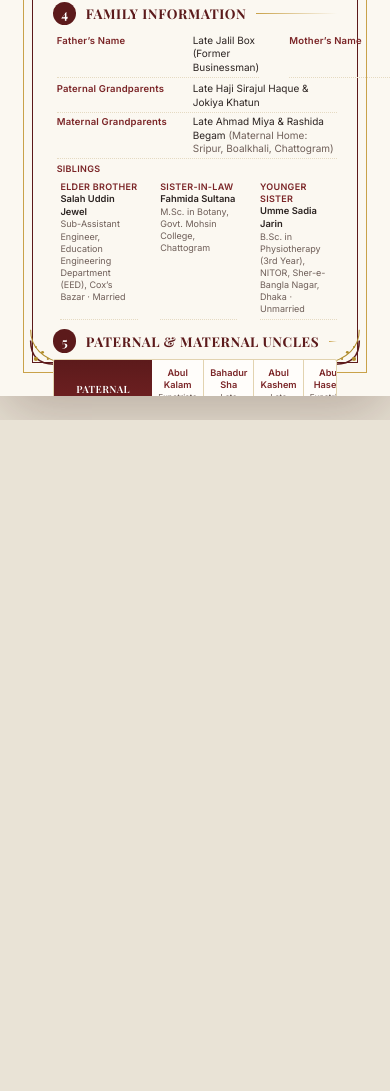
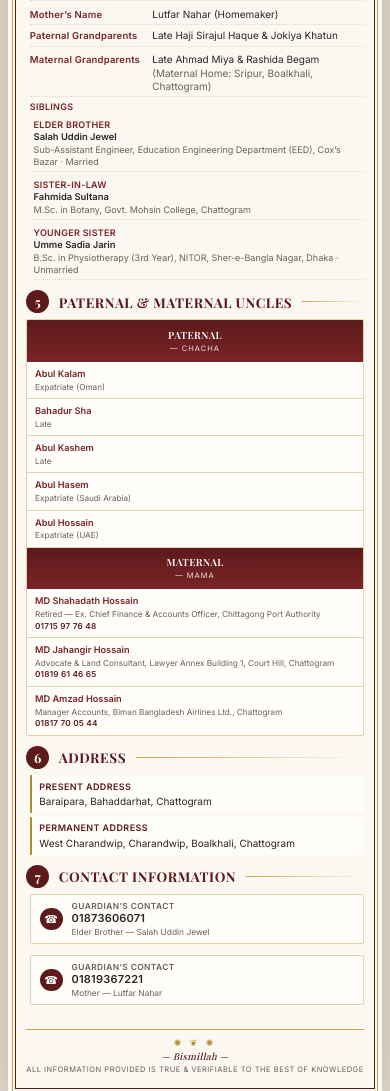
Before and after one commit to Jalaluddinjuhan/bio_data, a plain HTML site: page Juhan_biodata.html in a window 390 px wide. Shown: the part 751-1842 px from the top of the page. Before the commit the page ends 1171 px from the top, so only its background shows below. Drawn offline with nearby package versions, Linux system fonts and the light colour scheme.

Commit message:
Update Juhan_biodata.html

```diff
--- a/Juhan_biodata.html
+++ b/Juhan_biodata.html
@@ -343,6 +343,64 @@
     .sheet{box-shadow:none;width:210mm;height:297mm;}
     .content{inset:14mm 14mm 13mm 14mm;}
   }
+
+	/* ---------- MOBILE RESPONSIVE (Screen Only) ---------- */
+  @media screen and (max-width: 768px) {
+    body {
+      padding: 8px;
+      display: block;
+    }
+    .sheet {
+      width: 100%;
+      height: auto;
+      min-height: auto;
+      overflow: visible;
+      padding: 16px 12px;
+    }
+    .frame-outer { inset: 4px; }
+    .frame-inner { inset: 7px; }
+    .corner, .vine { display: none; }
+    .content {
+      position: static;
+      inset: auto;
+      padding: 6px;
+    }
+    .title {
+      font-size: 22px;
+      letter-spacing: 4px;
+    }
+    .subtitle {
+      font-size: 8px;
+      letter-spacing: 1.5px;
+    }
+    .grid, .addr-grid, .sib-grid {
+      grid-template-columns: 1fr;
+      gap: 4px;
+    }
+    .field .lbl {
+      min-width: 115px;
+    }
+    .uncles-row {
+      grid-template-columns: 1fr;
+    }
+    .uncles-cells.cols-5,
+    .uncles-cells.cols-3 {
+      grid-template-columns: 1fr;
+    }
+    .cell {
+      text-align: left;
+      border-right: none;
+      border-bottom: 1px solid var(--line);
+      padding: 6px 8px;
+    }
+    .cell:last-child { border-bottom: none; }
+    .ct {
+      min-width: 100%;
+    }
+    .footer {
+      margin-top: 14px;
+    }
+  }
 </style>
 </head>
 <body>
```
